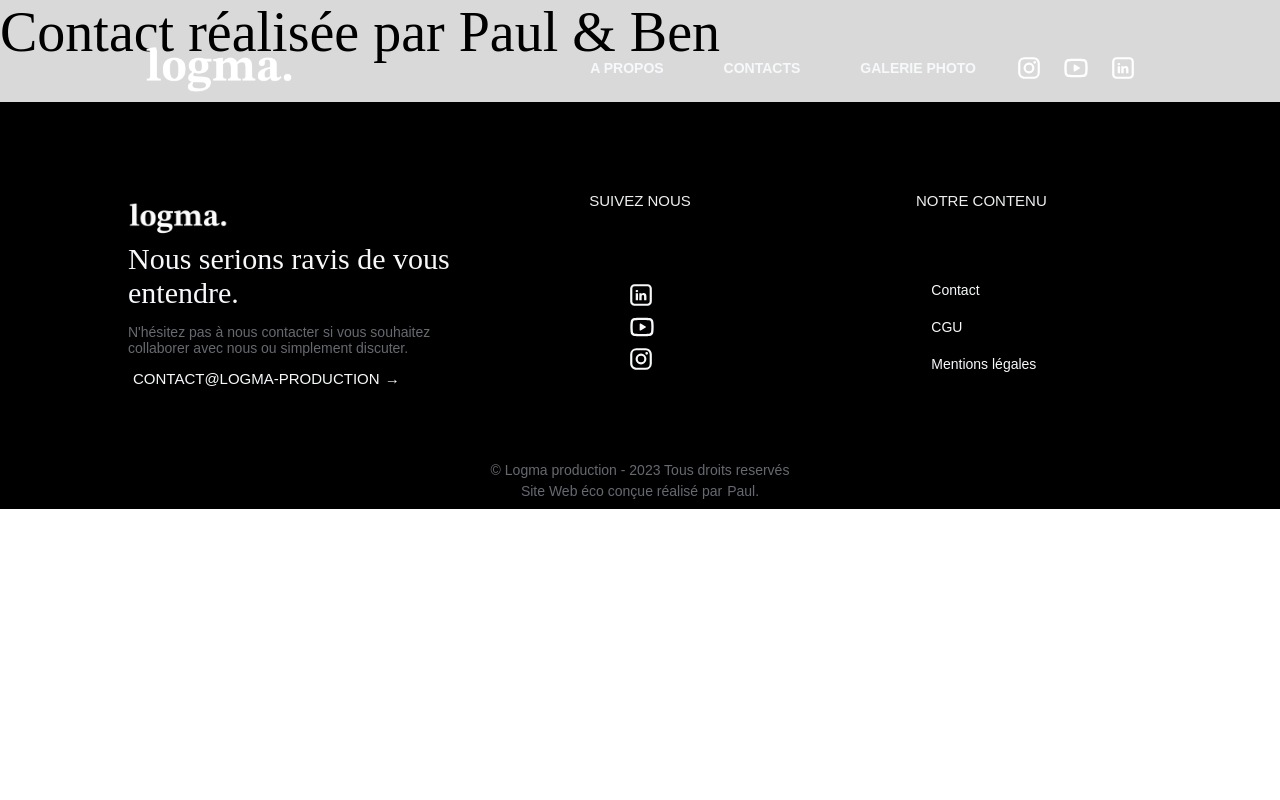
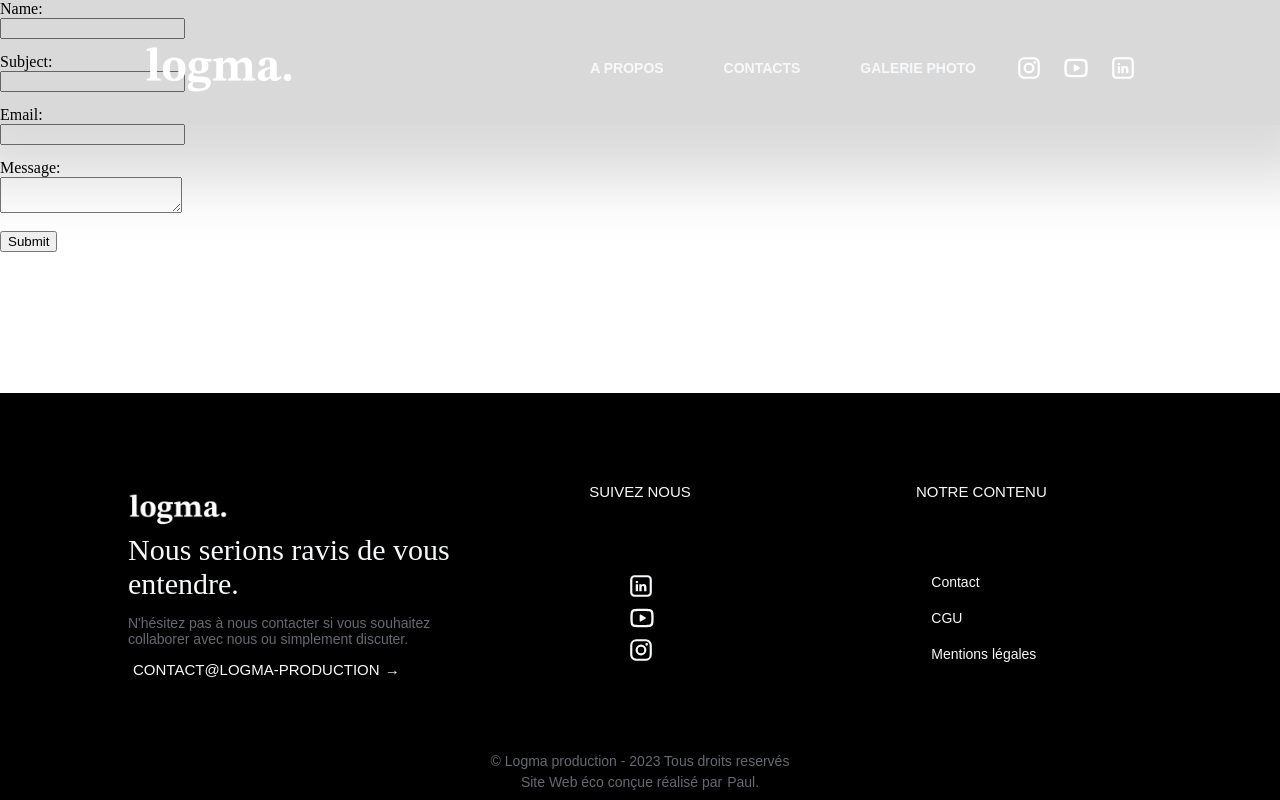
Before and after one commit to UnMugViolet/Logma, a PHP site: page /contacts in a window 1280 px wide. Run offline with PHP 8.4, Linux system fonts and the light colour scheme.

Commit message:
🚀 initialize the logic of form

```diff
--- a/css/main.css
+++ b/css/main.css
@@ -166,6 +166,10 @@ p {
 
 .h-demi {
   height: 50%;
+}
+
+.bottom-0 {
+  bottom: 0;
 }
 
 /* === HEADER ===*/
--- a/pages/content/contacts.php
+++ b/pages/content/contacts.php
@@ -1,7 +1,4 @@
-<?php
-$name = "Paul & Ben";
-echo "<h1>Contact réalisée par {$name}</h1> ";
-?>
+<?php error_reporting(0); ?>
 
 <!DOCTYPE html>
 <html lang="fr">
@@ -29,9 +26,56 @@ echo "<h1>Contact réalisée par {$name}</h1> ";
         <div>
             <header-component/>
         </div>
+
     </section>
+    <?php
+      if(isset($_POST['submit'])){
+        $name = htmlspecialchars(stripslashes(trim($_POST['name'])));
+        $subject = htmlspecialchars(stripslashes(trim($_POST['subject'])));
+        $email = htmlspecialchars(stripslashes(trim($_POST['email'])));
+        $message = htmlspecialchars(stripslashes(trim($_POST['message'])));
+        if(!preg_match("/^[A-Za-z .'-]+$/", $name)){
+          $name_error = 'Invalid name';
+        }
+        if(!preg_match("/^[A-Za-z .'-]+$/", $subject)){
+          $subject_error = 'Invalid subject';
+        }
+        if(!preg_match("/^[A-Za-z0-9._%+-]+@[A-Za-z0-9.-]+\.[A-Za-z]{2,4}$/", $email)){
+          $email_error = 'Invalid email';
+        }
+        if(strlen($message) === 0){
+          $message_error = 'Your message should not be empty';
+        }
+      }
+    ?>
 
-    <footer-component/>
+    <form action="<?php echo htmlspecialchars($_SERVER["PHP_SELF"]);?>" method="POST">
+      <label for="name">Name:</label><br>
+      <input type="text" name="name">
+      <p><?php if(isset($name_error)) echo $name_error; ?></p>
+      <label for="subject">Subject:</label><br>
+      <input type="text" name="subject">
+      <p><?php if(isset($subject_error)) echo $subject_error; ?></p>
+      <label for="email">Email:</label><br>
+      <input type="text" name="email">
+      <p><?php if(isset($email_error)) echo $email_error; ?></p>
+      <label for="message">Message:</label><br>
+      <textarea name="message"></textarea>
+      <p><?php if(isset($message_error)) echo $message_error; ?></p>
+      <input type="submit" name="submit" value="Submit">
+      <?php
+        if(isset($_POST['submit']) && !isset($name_error) && !isset($subject_error) && !isset($email_error) && !isset($message_error)){
+          $to = 'youremail@addres.com'; // edit here
+          $body = " Name: $name\n E-mail: $email\n Message:\n $message";
+          if(mail($to, $subject, $body)){
+            echo '<p style="color: green">Message sent</p>';
+          }else{
+            echo '<p>Error occurred, please try again later</p>';
+          }
+        }
+      ?>
+    </form>
+    <footer-component class="absolute bottom-0"/>
 </body>
 
 </html>
--- a/sass/abstracts/_layout.scss
+++ b/sass/abstracts/_layout.scss
@@ -1,10 +1,10 @@
 /* === MISE EN PAGE GENERAL ===*/
 
-.absolute{
+.absolute {
   position: absolute;
 }
 
-  .relative{
+.relative {
   position: relative;
 }
 
@@ -13,7 +13,7 @@
   align-items: center;
 }
 
-  .col-center{
+.col-center {
   flex-direction: column;
   align-items: center;
 }
@@ -52,7 +52,7 @@
   justify-content: flex-end;
 }
 
-  .flex-col{
+.flex-col {
   display: flex;
   flex-direction: column;
   justify-content: space-between;
@@ -63,26 +63,30 @@
   padding-bottom: 5%;
 }
 
-  .w-full{
+.w-full {
   width: 100%;
 }
 
-  .w-trois-quart{
+.w-trois-quart {
   width: 75%;
 }
 
-  .w-un-quart{
+.w-un-quart {
   width: 25%;
 }
 
-  .h-full{
+.h-full {
   height: 100%;
 }
 
-  .h-trois-quart{
+.h-trois-quart {
   height: 75%;
 }
 
-  .h-demi{
+.h-demi {
   height: 50%;
 }
+
+.bottom-0 {
+  bottom: 0;
+}
```
Also changed, not shown: 1 other file. Lines whose indentation alone changed are shown as unchanged.
